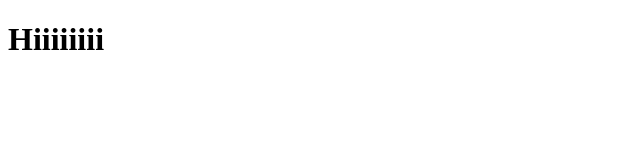
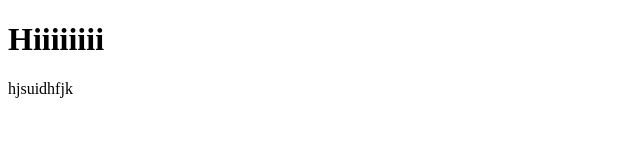
Before and after one commit to AksharaReddyBeeram/new1, a plain HTML site: page index.html in a window 1280 px wide. Shown: the full height of the page, 0-640 px from the left. Drawn offline with Linux system fonts and the light colour scheme.

Commit message:
Update index.html

```diff
--- a/index.html
+++ b/index.html
@@ -7,5 +7,6 @@
 </head>
 <body>
     <h1>Hiiiiiiii</h1>
+    <p>hjsuidhfjk</p>
 </body>
 </html>
```
